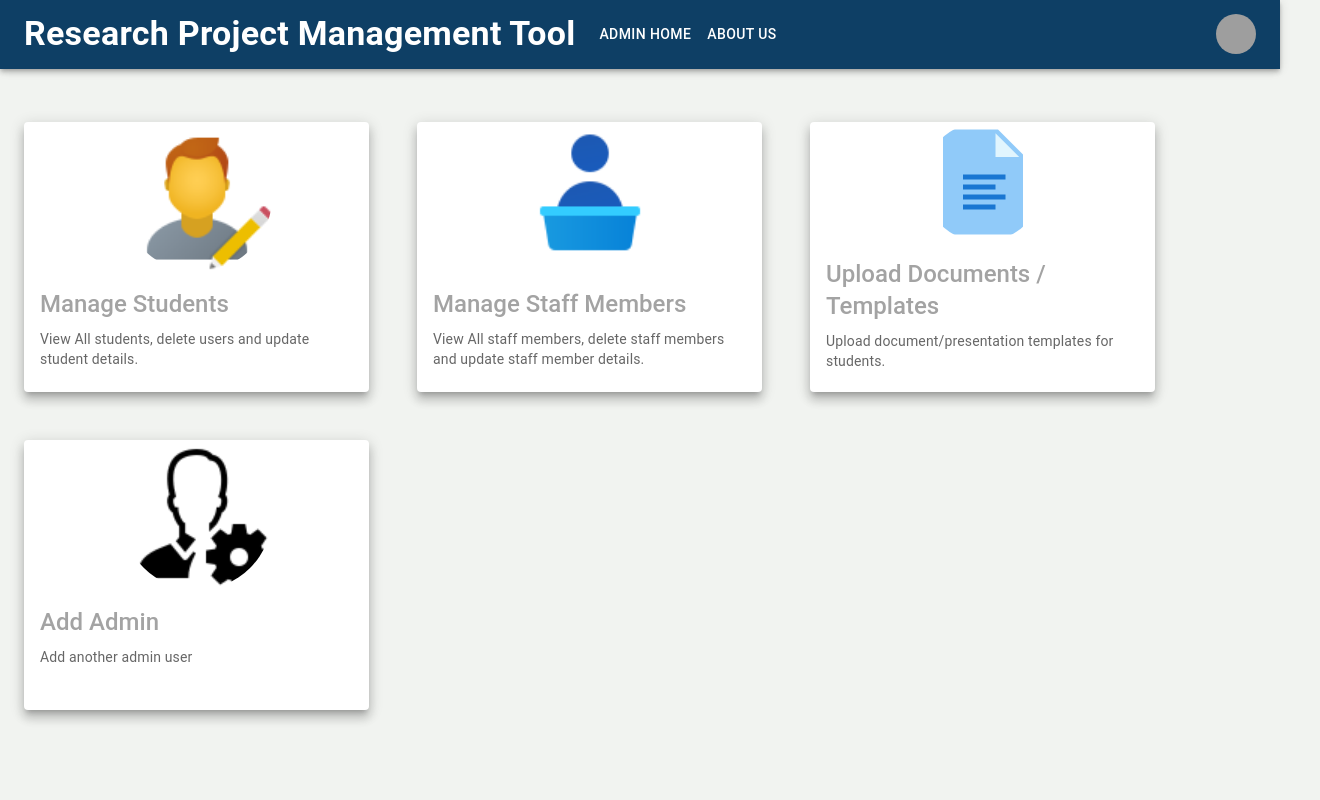
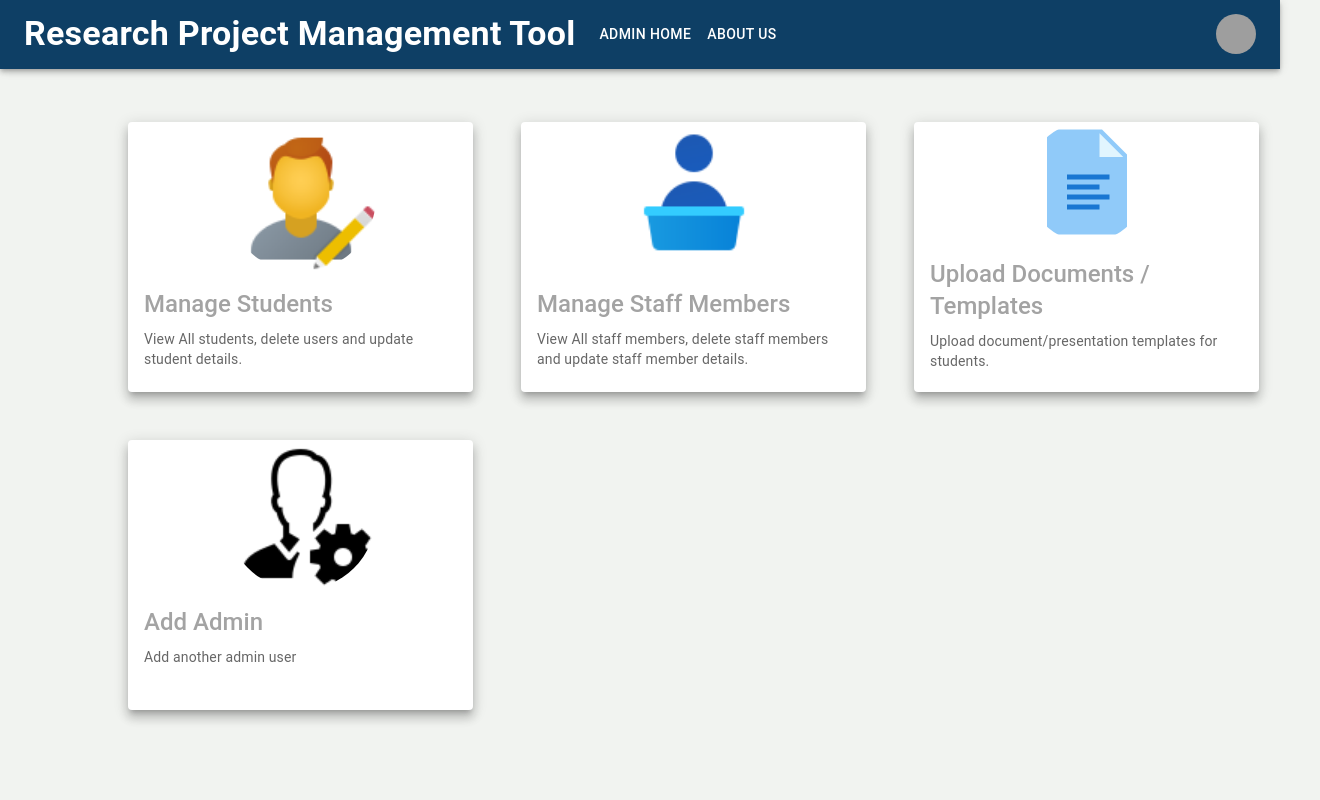
Before and after one commit to supundileepa00/research-project-management-tool-af, a React (Vite) app in the folder frontend_new/: page /admin-home in a window 1280 px wide. Shown: the top 800 px of the page, 1320 px wide, since content can reach past the window. Built offline with nearby package versions, Linux system fonts and the light colour scheme; grey boxes are pictures that could not be loaded.

Commit message:
created store

```diff
--- a/frontend_new/src/components/admin/AdminHome.js
+++ b/frontend_new/src/components/admin/AdminHome.js
@@ -30,7 +30,7 @@ function AdminHome() {
           justifyContent="flex-start"
           alignItems="flex-start"
           spacing={10}
-          sx={{ mt: 3, p: 2 }}
+          sx={{ mt: 3, p: 2, ml: 3 }}
         >
           <Card
             sx={{ minWidth: 345, m: 3, maxWidth: 345, minHeight: 270 }}
--- /dev/null
+++ b/frontend_new/src/components/store/store.js
@@ -0,0 +1,3 @@
+const link = "";
+
+export default link;
```
Also changed, not shown: frontend_new/src/components/admin/templates/AddTemplate.js (+8 -0 lines).
